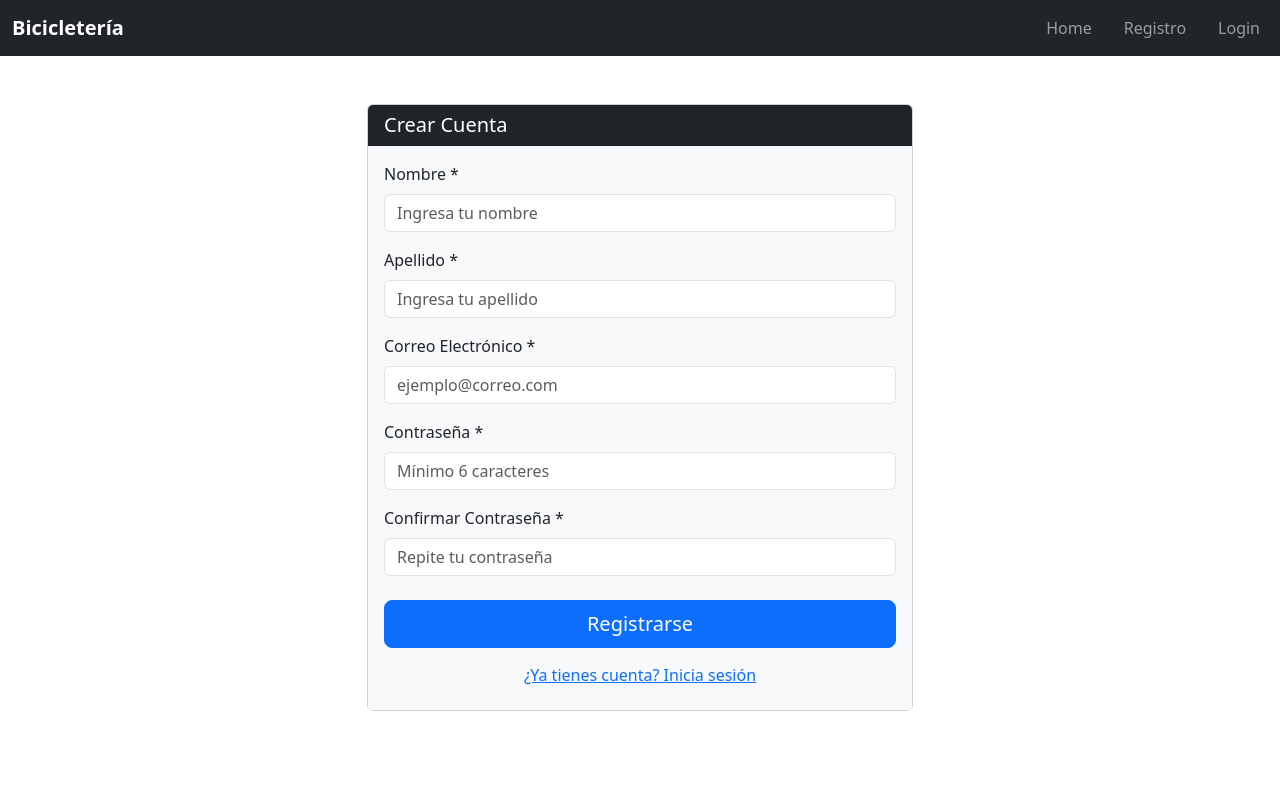
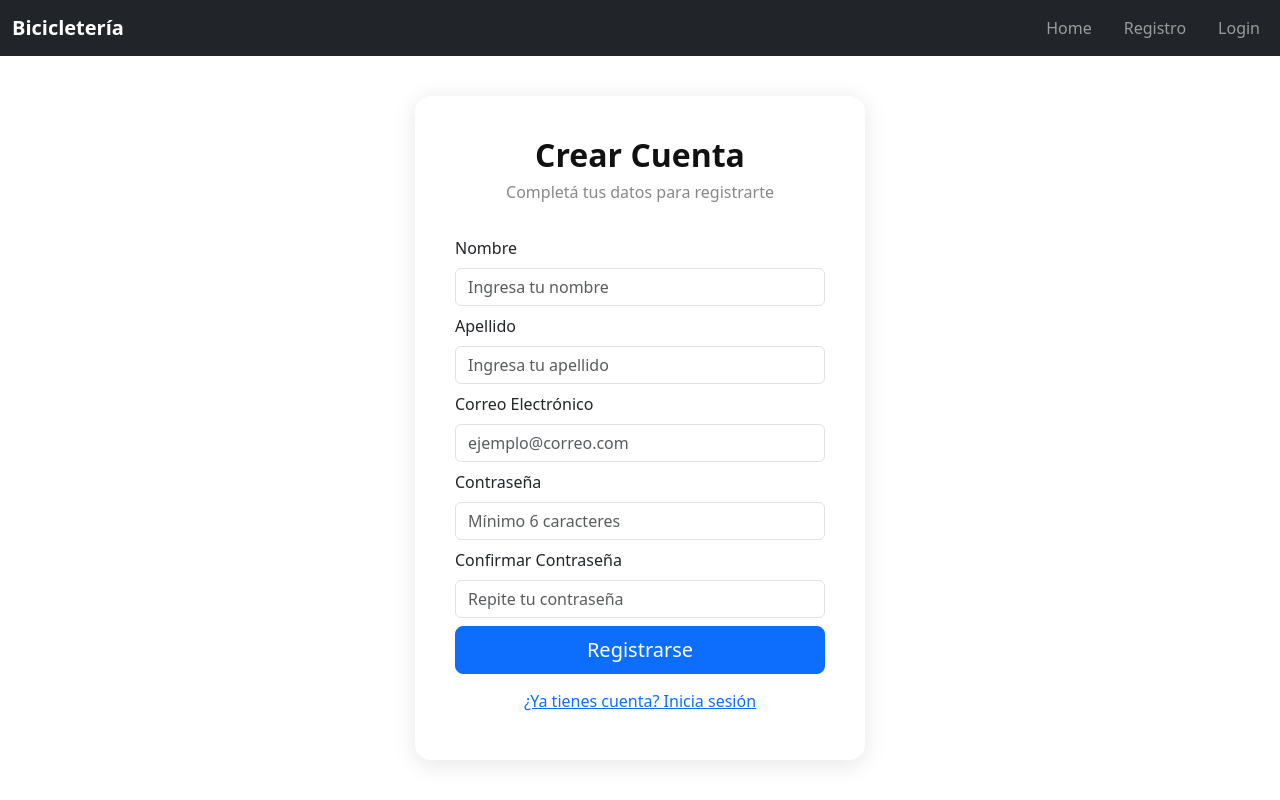
Before and after one commit to TomasC31/Bicicleteria-Front, a React (Vite) app: page /register in a window 1280 px wide. Built offline with nearby package versions, Linux system fonts and the light colour scheme.

Commit message:
le di el mismo formato que tengo en el login al registro, tambien achiqué los inputs para que la burbuja entre bien y no aparezca la barra desplazadora

```diff
--- a/src/components/RegisterComp.jsx
+++ b/src/components/RegisterComp.jsx
@@ -143,8 +143,8 @@ const RegisterComp = () => {
 
       <Form onSubmit={handleSubmit}>
         {/* Nombre */}
-        <Form.Group className="mb-3" controlId="formNombre">
-          <Form.Label>Nombre *</Form.Label>
+        <Form.Group className="mb-2" controlId="formNombre">
+          <Form.Label>Nombre</Form.Label>
           <Form.Control
             type="text"
             name="nombre"
@@ -159,8 +159,8 @@ const RegisterComp = () => {
         </Form.Group>
 
         {/* Apellido */}
-        <Form.Group className="mb-3" controlId="formApellido">
-          <Form.Label>Apellido *</Form.Label>
+        <Form.Group className="mb-2" controlId="formApellido">
+          <Form.Label>Apellido</Form.Label>
           <Form.Control
             type="text"
             name="apellido"
@@ -175,8 +175,8 @@ const RegisterComp = () => {
         </Form.Group>
 
         {/* Email */}
-        <Form.Group className="mb-3" controlId="formEmail">
-          <Form.Label>Correo Electrónico *</Form.Label>
+        <Form.Group className="mb-2" controlId="formEmail">
+          <Form.Label>Correo Electrónico</Form.Label>
           <Form.Control
             type="email"
             name="mail"
@@ -191,8 +191,8 @@ const RegisterComp = () => {
         </Form.Group>
 
         {/* Contraseña */}
-        <Form.Group className="mb-3" controlId="formPassword">
-          <Form.Label>Contraseña *</Form.Label>
+        <Form.Group className="mb-2" controlId="formPassword">
+          <Form.Label>Contraseña</Form.Label>
           <Form.Control
             type="password"
             name="password"
@@ -207,8 +207,8 @@ const RegisterComp = () => {
         </Form.Group>
 
         {/* Confirmar Contraseña */}
-        <Form.Group className="mb-4" controlId="formConfirmPassword">
-          <Form.Label>Confirmar Contraseña *</Form.Label>
+        <Form.Group className="mb-2" controlId="formConfirmPassword">
+          <Form.Label>Confirmar Contraseña</Form.Label>
           <Form.Control
             type="password"
             name="confirmPassword"
--- a/src/pages/RegisterPag.jsx
+++ b/src/pages/RegisterPag.jsx
@@ -1,21 +1,36 @@
-import { Container, Row, Col, Card } from 'react-bootstrap';
 import RegisterComp from '../components/RegisterComp';
 
 export default function RegisterPag() {
   return (
-    <Container className="mt-5">
-      <Row className="justify-content-md-center">
-        <Col md={6}>
-          <Card>
-            <Card.Header className="bg-dark text-white">
-              <Card.Title className="mb-0">Crear Cuenta</Card.Title>
-            </Card.Header>
-            <Card.Body className="bg-light">
-              <RegisterComp />
-            </Card.Body>
-          </Card>
-        </Col>
-      </Row>
-    </Container>
+    <div style={{ display: 'flex', height: 'calc(100vh - 56px)', backgroundColor: 'white', overflow: 'auto' }}>
+
+      {/* Formulario centrado */}
+      <div style={{
+        flex: 1,
+        display: 'flex',
+        alignItems: 'center',
+        justifyContent: 'center',
+        padding: '2rem 0',
+      }}>
+        <div style={{
+          backgroundColor: 'white',
+          borderRadius: '16px',
+          padding: '2.5rem',
+          width: '100%',
+          maxWidth: '450px',
+          boxShadow: '0 4px 24px rgba(0,0,0,0.10)',
+        }}>
+          <h2 style={{ fontWeight: 'bold', marginBottom: '0.3rem', color: '#111', textAlign: 'center' }}>
+            Crear Cuenta
+          </h2>
+          <p style={{ color: '#888', marginBottom: '2rem', textAlign: 'center' }}>
+            Completá tus datos para registrarte
+          </p>
+
+          <RegisterComp />
+
+        </div>
+      </div>
+    </div>
   );
 }
```
